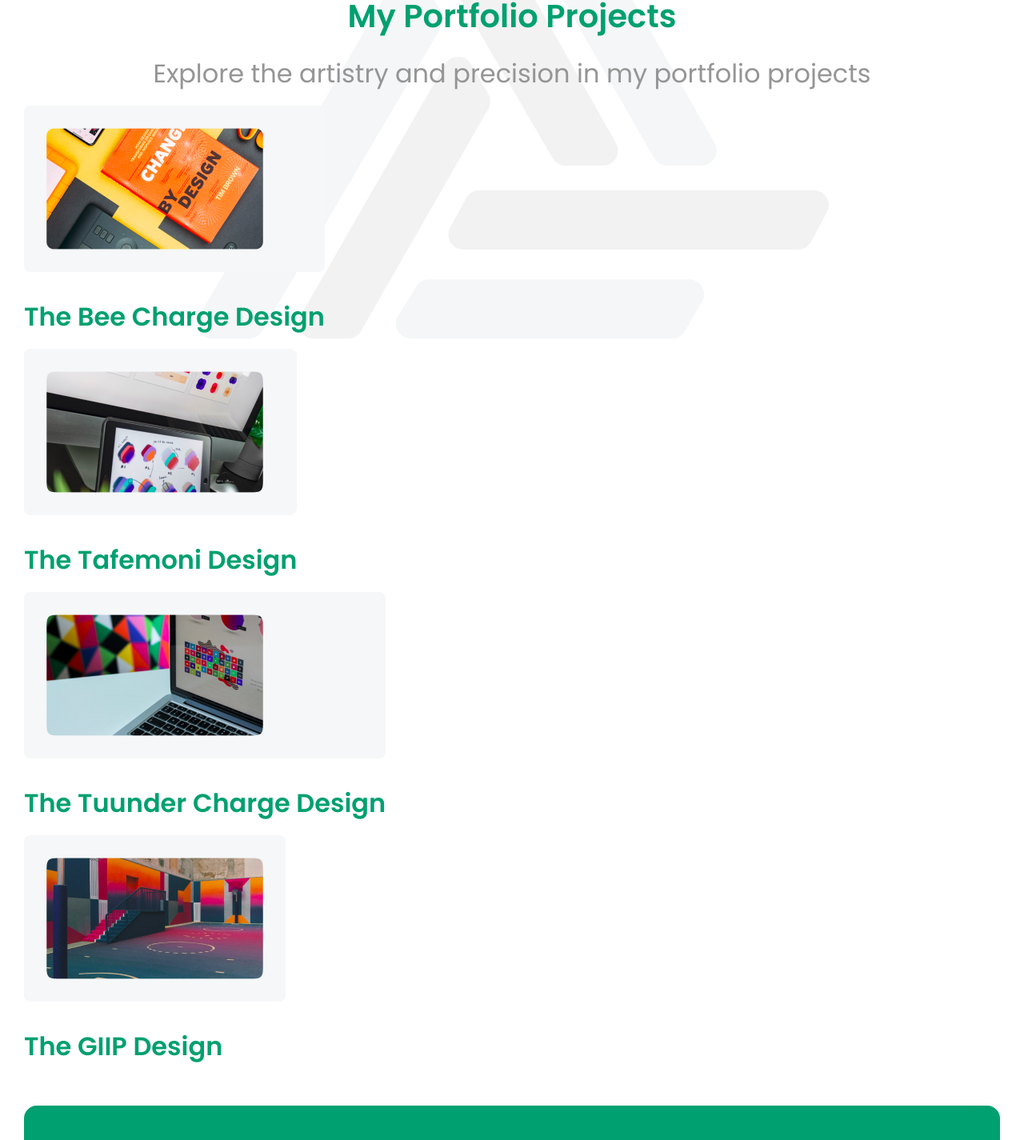
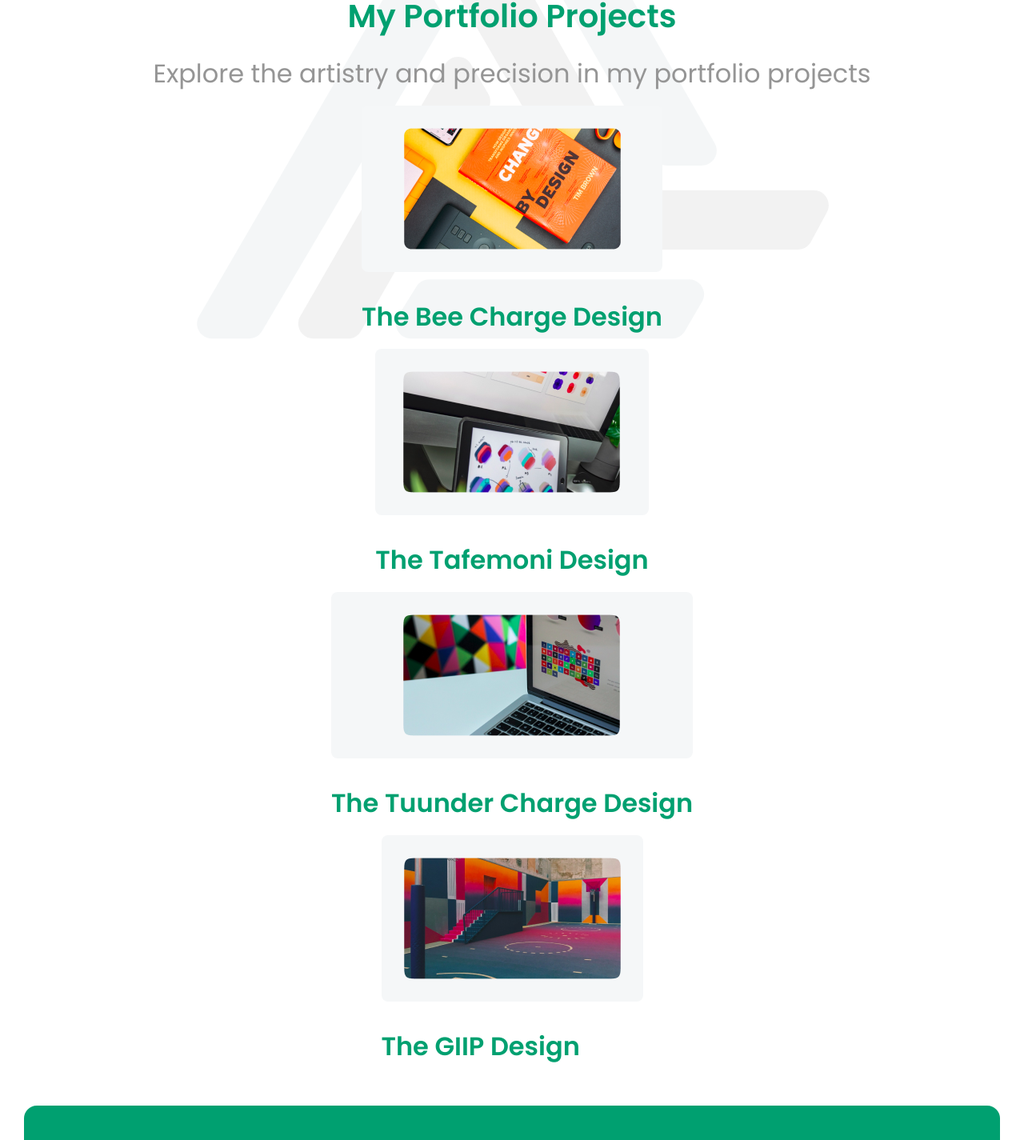
Before and after one commit to mmustaphak/ui-ux-portfolio, a React (Vite) app: page /portfolio in a window 1280 px wide. Shown: the part 399-1824 px from the top of the page at 80% size. Built offline with nearby package versions, Linux system fonts and the light colour scheme.

Commit message:
Finished the styling of the project cards for the mobile layout

```diff
--- a/src/components/Portfolio.jsx
+++ b/src/components/Portfolio.jsx
@@ -16,12 +16,12 @@ export default function Portfolio() {
         Explore the artistry and precision in my portfolio projects
       </p>
       {/* Project Cards */}
-      <div>
-        <a href="">
-          <div className="mt-4 w-fit">
+      <div className="grid grid-cols-1 justify-items-center gap-4 mt-4">
+        <a className="w-fit" href="">
+          <div className="w-fit">
             <div className="p-7 rounded-lg bg-whitish">
               <img
-                className="mx-auto md:mx-0 md:mr-auto"
+                className="mx-auto"
                 src={projectImg}
                 alt="The Bee Charge Design Project"
               />
@@ -34,11 +34,11 @@ export default function Portfolio() {
             </h2>
           </div>
         </a>
-        <a href="">
-          <div className="mt-4 w-fit">
+        <a className="w-fit" href="">
+          <div className="w-fit">
             <div className="p-7 rounded-lg bg-whitish">
               <img
-                className="mx-auto md:mx-0 md:mr-auto"
+                className="mx-auto"
                 src={projectImg2}
                 alt="The Bee Charge Design Project"
               />
@@ -53,11 +53,11 @@ export default function Portfolio() {
           </div>
         </a>
 
-        <a href="">
-          <div className="mt-4 w-fit">
+        <a className="w-fit" href="">
+          <div className="w-fit">
             <div className="p-7 rounded-lg bg-whitish">
               <img
-                className="mx-auto md:mx-0 md:mr-auto"
+                className="mx-auto"
                 src={projectImg3}
                 alt="The Bee Charge Design Project"
               />
@@ -72,11 +72,11 @@ export default function Portfolio() {
           </div>
         </a>
 
-        <a href="">
-          <div className="mt-4 w-fit">
+        <a className="w-fit" href="">
+          <div className="w-fit">
             <div className="p-7 rounded-lg bg-whitish">
               <img
-                className="mx-auto md:mx-0 md:mr-auto"
+                className="mx-auto"
                 src={projectImg4}
                 alt="The Bee Charge Design Project"
               />
```
